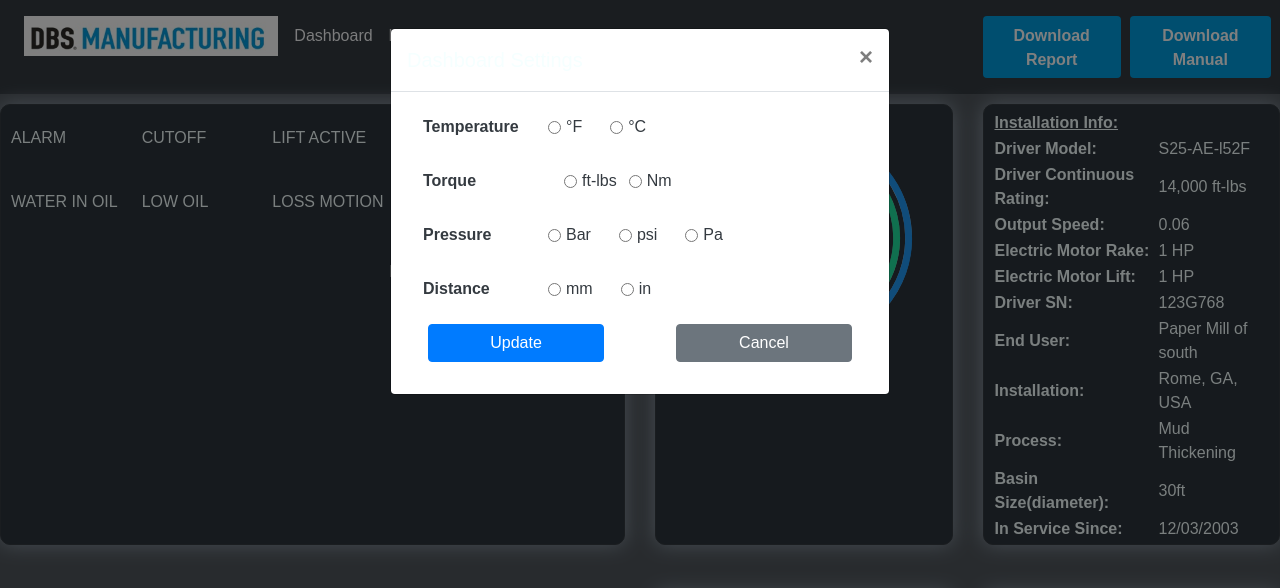
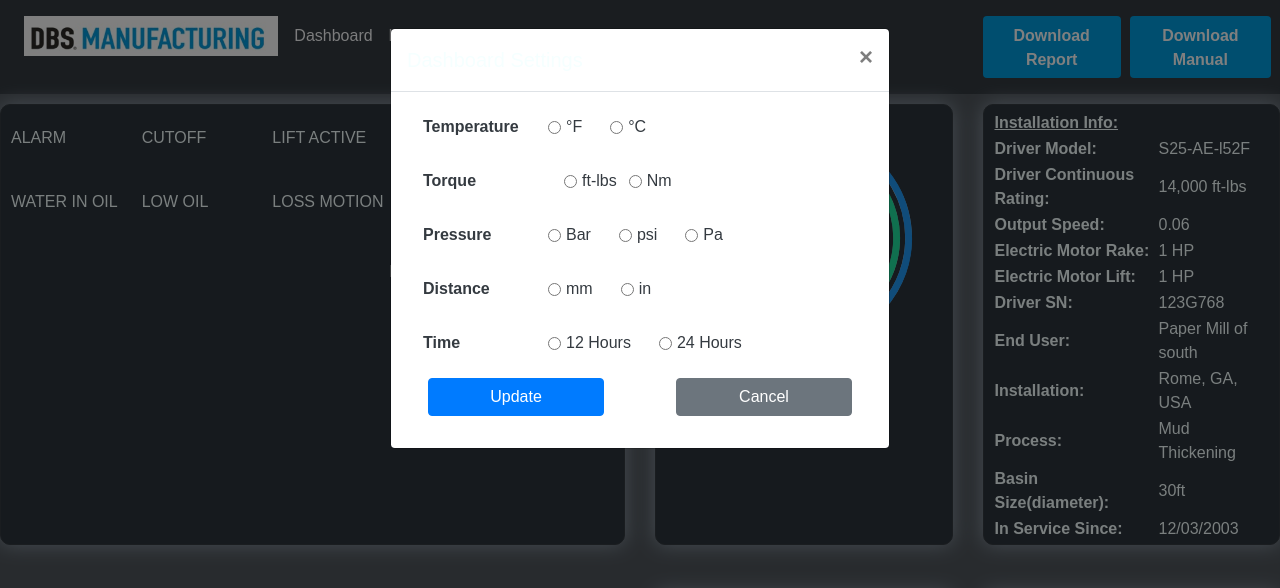
Before and after one commit to KashifWebDev/dbs, a PHP site: page /index_1.php in a window 1280 px wide, after a click on "Dashboard Settings". Shown: the top 588 px of the page. Run offline with PHP 8.4, Linux system fonts and the light colour scheme; a user stored in the database is signed in; data comes from the database, SQL or seed files in the repository; both versions use the stored data as it was after the commit; data that the repository does not hold is empty; some web fonts are replaced.

Commit message:
From Office  Apr 28 - 6:29 PM

```diff
--- a/app/navigation.include.php
+++ b/app/navigation.include.php
@@ -162,45 +162,56 @@ if(isset($_POST["update_userr"])){
                             <label class="form-check-label" >°F</label>
                         </div>
                         <div class="form-check form-check-inline ml-3">
-                            <input class="form-check-input" type="radio" name="temperature_unit"  value="c" value="c" <?php if($row1["temp"]=="c") echo "checked"; ?>>
+                            <input class="form-check-input" type="radio" name="temperature_unit" value="c" <?php if($row1["temp"]=="c") echo "checked"; ?>>
                             <label class="form-check-label" >°C</label>
                         </div>
                     </div>
                     <div class="form-group row text-dark">
                         <label for="inputEmail3" class="col-form-label col-3 mx-3 font-weight-bold">Torque</label>
                         <div class="form-check form-check-inline ml-3">
-                            <input class="form-check-input" type="radio" name="torque_unit"  value="ft-lbs" value="ft-lbs" <?php if($row1["torque"]=="ft-lbs") echo "checked"; ?>>
+                            <input class="form-check-input" type="radio" name="torque_unit" value="ft-lbs" <?php if($row1["torque"]=="ft-lbs") echo "checked"; ?>>
                             <label class="form-check-label" >ft-lbs</label>
                         </div>
                         <div class="form-check form-check-inline">
-                            <input class="form-check-input" type="radio" name="torque_unit"  value="nm" value="nm" <?php if($row1["torque"]=="nm") echo "checked"; ?>>
+                            <input class="form-check-input" type="radio" name="torque_unit" value="nm" <?php if($row1["torque"]=="nm") echo "checked"; ?>>
                             <label class="form-check-label" >Nm</label>
                         </div>
                     </div>
                     <div class="form-group row text-dark">
                         <label for="inputEmail3" class="col-form-label col-3 mx-3 font-weight-bold">Pressure</label>
                         <div class="form-check form-check-inline">
-                            <input class="form-check-input" type="radio" name="pressure_unit"  value="bar" value="bar" <?php if($row1["pressure"]=="bar") echo "checked"; ?>>
+                            <input class="form-check-input" type="radio" name="pressure_unit" value="bar" <?php if($row1["pressure"]=="bar") echo "checked"; ?>>
                             <label class="form-check-label" >Bar</label>
                         </div>
                         <div class="form-check form-check-inline ml-3">
-                            <input class="form-check-input" type="radio" name="pressure_unit" value="psi" value="psi" <?php if($row1["pressure"]=="psi") echo "checked"; ?>>
+                            <input class="form-check-input" type="radio" name="pressure_unit" value="psi" <?php if($row1["pressure"]=="psi") echo "checked"; ?>>
                             <label class="form-check-label">psi</label>
                         </div>
                         <div class="form-check form-check-inline ml-3">
-                            <input class="form-check-input" type="radio" name="pressure_unit" id value="pa" value="pa" <?php if($row1["pressure"]=="pa") echo "checked"; ?>>
+                            <input class="form-check-input" type="radio" name="pressure_unit" value="pa" <?php if($row1["pressure"]=="pa") echo "checked"; ?>>
                             <label class="form-check-label">Pa</label>
                         </div>
                     </div>
                     <div class="form-group row text-dark">
                         <label for="inputEmail3" class="col-form-label col-3 mx-3 font-weight-bold">Distance</label>
                         <div class="form-check form-check-inline">
-                            <input class="form-check-input" type="radio" name="distance_unit" value="mm" value="mm" <?php if($row1["distance"]=="mm") echo "checked"; ?>>
+                            <input class="form-check-input" type="radio" name="distance_unit"  value="mm" <?php if($row1["distance"]=="mm") echo "checked"; ?>>
                             <label class="form-check-label">mm</label>
                         </div>
                         <div class="form-check form-check-inline ml-3">
-                            <input class="form-check-input" type="radio" name="distance_unit" value="in" value="in" <?php if($row1["distance"]=="in") echo "checked"; ?>>
+                            <input class="form-check-input" type="radio" name="distance_unit"  value="in" <?php if($row1["distance"]=="in") echo "checked"; ?>>
                             <label class="form-check-label">in</label>
+                        </div>
+                    </div>
+                    <div class="form-group row text-dark">
+                        <label for="inputEmail3" class="col-form-label col-3 mx-3 font-weight-bold">Time</label>
+                        <div class="form-check form-check-inline">
+                            <input class="form-check-input" type="radio" name="time_format"  value="12" <?php if($row1["time_format"]=="12") echo "checked"; ?>>
+                            <label class="form-check-label">12 Hours</label>
+                        </div>
+                        <div class="form-check form-check-inline ml-3">
+                            <input class="form-check-input" type="radio" name="time_format" value="24" <?php if($row1["time_format"]=="24") echo "checked"; ?>>
+                            <label class="form-check-label">24 Hours</label>
                         </div>
                     </div>
                     <div class="form-group row">
@@ -223,17 +234,21 @@ if(isset($_POST["update_units"])){
     $torque_unit = $_POST["torque_unit"];
     $pressure_unit = $_POST["pressure_unit"];
     $distance_unit = $_POST["distance_unit"];
+    $time = $_POST["time_format"];
 
     session_start();
-    if($temperature_unit=="c"){
-        $_SESSION["Celcius"] = true;
-    }
-    if($temperature_unit=="f"){
-        $_SESSION["Celcius"] = false;
-    }
+    //FOr temp
+    if($temperature_unit=="c"){ $_SESSION["Celcius"] = true; }
+    if($temperature_unit=="f"){ $_SESSION["Celcius"] = false; }
+    //For Time
+    if($time=="12"){ $_SESSION["time-24"] = false; }
+    if($time=="24"){ $_SESSION["time-24"] = true; }
+    //For Torque
+    if($torque_unit=="ft-lbs"){ $_SESSION["torque-FtLbs"] = true; }
+    if($torque_unit=="nm"){ $_SESSION["torque-FtLbs"] = false; }
 
     $sql = "UPDATE dashboard_units SET temp='$temperature_unit', torque='$torque_unit', pressure='$pressure_unit',
-            distance='$distance_unit' WHERE id=$device_id";
+            distance='$distance_unit', time_format=$time WHERE id=$device_id";
 
     if(mysqli_query($con, $sql)){
 //                    header('Location: users.php');
```
Also changed, not shown: ajax/getDetails.php (+14 -2 lines), device-details.php (+7 -2 lines), dbs.sql.
